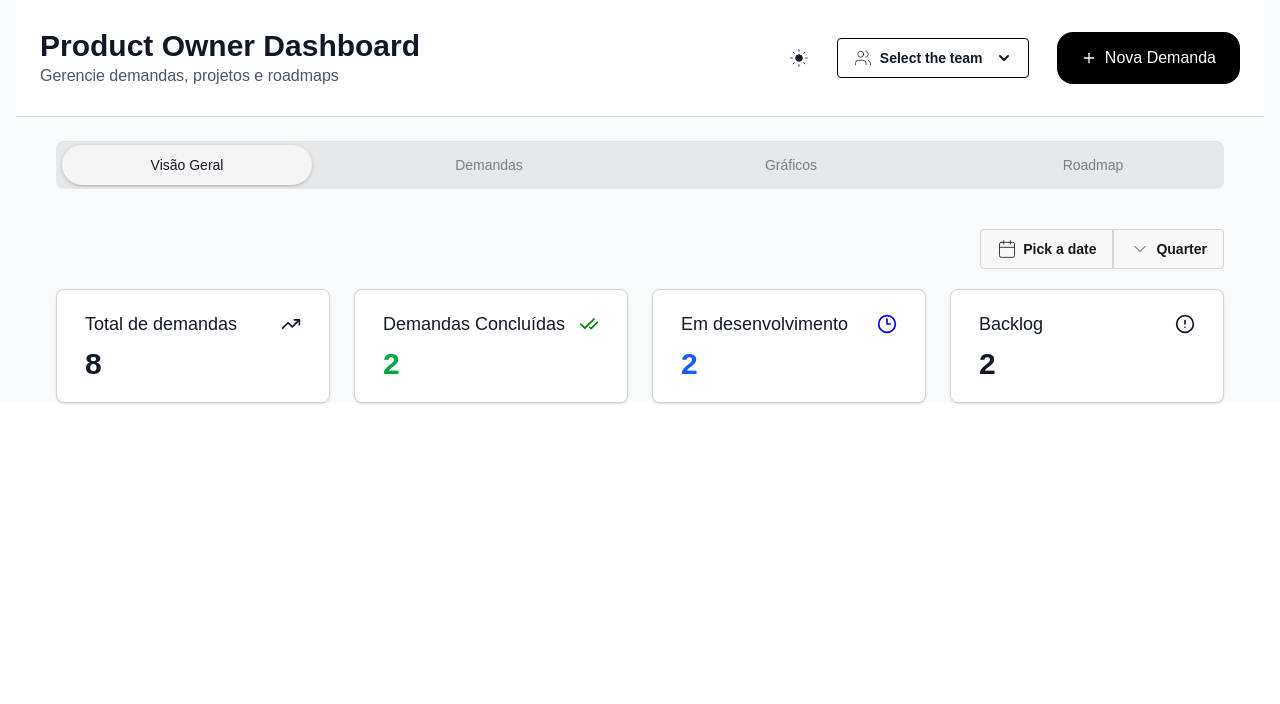
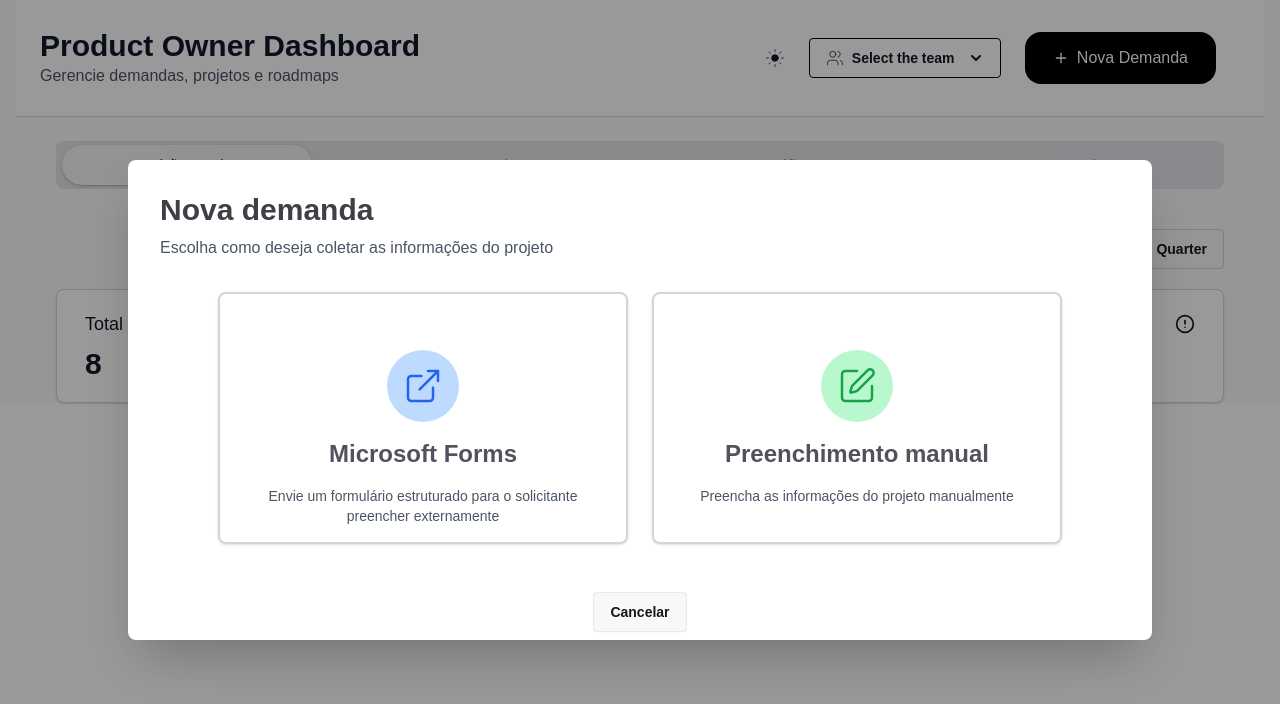
Before and after one commit to RogerPatriota/po-hub, a Next.js app: page / in a window 1280 px wide. Both pictures are taken after a click on the button "Nova Demanda". Shown: the top 704 px of the page. Built offline with nearby package versions, Linux system fonts and the light colour scheme.

Commit message:
feat: add new project modal

```diff
--- /dev/null
+++ b/src/components/Modal.tsx
@@ -0,0 +1,80 @@
+'use client'
+
+import { useEffect, useRef } from "react";
+import { ExternalLink, SquarePen } from "lucide-react";
+
+type ModalProps = {
+    isOpen: boolean;
+    onClose: () => void;
+}
+
+function Modal({ isOpen, onClose }: ModalProps) {
+    const modalRef = useRef<HTMLDialogElement>(null);
+
+    useEffect(() => {
+        const modal = modalRef.current;
+        if (modal) {
+            if (isOpen) {
+                modal.showModal();
+            } else {
+                modal.close();
+            }
+        }
+    }, [isOpen]);
+
+    useEffect(() => {
+        const modal = modalRef.current;
+        if (modal) {
+            modal.addEventListener('close', onClose);
+            return () => {
+                modal.removeEventListener('close', onClose);
+            };
+        }
+    }, [onClose]);
+
+    return (
+        <div>
+            <dialog ref={modalRef} id="my_modal_4" className="modal overflow-hidden">
+                <div className="modal-box max-w-5xl h-[60vh] flex flex-col gap-6">
+                    <div className="flex flex-col gap-2 m-2">
+                        <h3 className="font-bold text-3xl text-zinc-700">Nova demanda</h3>
+                        <p className=" text-gray-600">Escolha como deseja coletar as informações do projeto</p>
+                    </div>
+
+                    <div className="flex justify-center gap-6 flex-grow">
+                        <div
+                            className="card w-[410px] bg-base-100 card-sm shadow-sm border-2 border-gray-300 cursor-pointer hover:border-blue-300"
+                            onClick={() => {console.log('clicked')}}>
+                            <div className="card-body flex flex-col items-center justify-center gap-4 mt-10">
+                                <div className="bg-blue-200 rounded-full p-4">
+                                    <ExternalLink color="#2563EB" size={40} strokeWidth={1.5}/>
+                                </div>
+                                <h2 className="card-title text-2xl text-zinc-600 font-semibold">Microsoft Forms</h2>
+                                <p className="text-center text-sm text-gray-600">Envie um formulário estruturado para o solicitante preencher externamente</p>
+                            </div>
+                        </div>
+                        <div
+                            className="card w-[410px] bg-base-100 card-sm shadow-sm border-2 border-gray-300 cursor-pointer hover:border-green-300"
+                            onClick={() => {console.log('clicked')}}>
+                            <div className="card-body flex flex-col items-center justify-center gap-4 mt-10">
+                                <div className="bg-green-200 rounded-full p-4">
+                                    <SquarePen color="#16A34A" size={40} strokeWidth={1.5}/>
+                                </div>
+                                <h2 className="card-title text-2xl text-zinc-600 font-semibold">Preenchimento manual</h2>
+                                <p className="text-center text-sm text-gray-600">Preencha as informações do projeto manualmente</p>
+                            </div>
+                        </div>
+                    </div>
+
+                    <div className="modal-action flex justify-center">
+                        <form method="dialog">
+                            <button className="btn" onClick={onClose}>Cancelar</button>
+                        </form>
+                    </div>
+                </div>
+            </dialog>
+        </div>
+    )
+}
+
+export default Modal;
--- a/src/components/Navbar.tsx
+++ b/src/components/Navbar.tsx
@@ -2,11 +2,17 @@
 
 import React, { useState } from 'react';
 import { Plus, Users, ChevronDown, Sun, Moon } from 'lucide-react';
+import Modal from './Modal';
 
 function NavBar() {
 
     const [selectedTeam, setSelectedTeam] = useState('Select the team');
+    const [isModalOpen, setIsModalOpen] = useState(false);
     const teams = ['Data Automation', 'Hermes', 'Apollo'];
+
+    const handleModal = () => {
+        setIsModalOpen(true);
+    }
 
     return (
         <div className='flex flex-row justify-between mx-4 bg-white border-b border-gray-300 py-7 px-6'>
@@ -14,7 +20,7 @@ function NavBar() {
                 <h1 className='text-3xl font-bold text-gray-900'>Product Owner Dashboard</h1>
                 <p className='text-gray-600'>Gerencie demandas, projetos e roadmaps</p>
             </div>
-            <div className='flex gap-7 items-center'>
+            <div className='flex gap-6 items-center'>
                 <label className='swap swap-rotate'>
                     <input type="checkbox" />
                     <Sun className='swap-off fill-current' size={20} strokeWidth={1}/>
@@ -41,10 +47,12 @@ function NavBar() {
                 </ul>
                 </div>
 
-                <button type="button" className="flex items-center gap-2 rounded-2xl bg-black text-white px-6 py-3.5 hover:bg-gray-900 transition-colors whitespace-nowrap">
+                <button type="button" onClick={handleModal}
+                className="flex items-center gap-2 rounded-2xl bg-black text-white px-7 py-3.5 hover:bg-gray-900 transition-colors whitespace-nowrap">
                     <Plus size={16} />
                     Nova Demanda
                 </button>
+                <Modal isOpen={isModalOpen} onClose={() => setIsModalOpen(false)} />
             </div>
       </div>
     )
```
